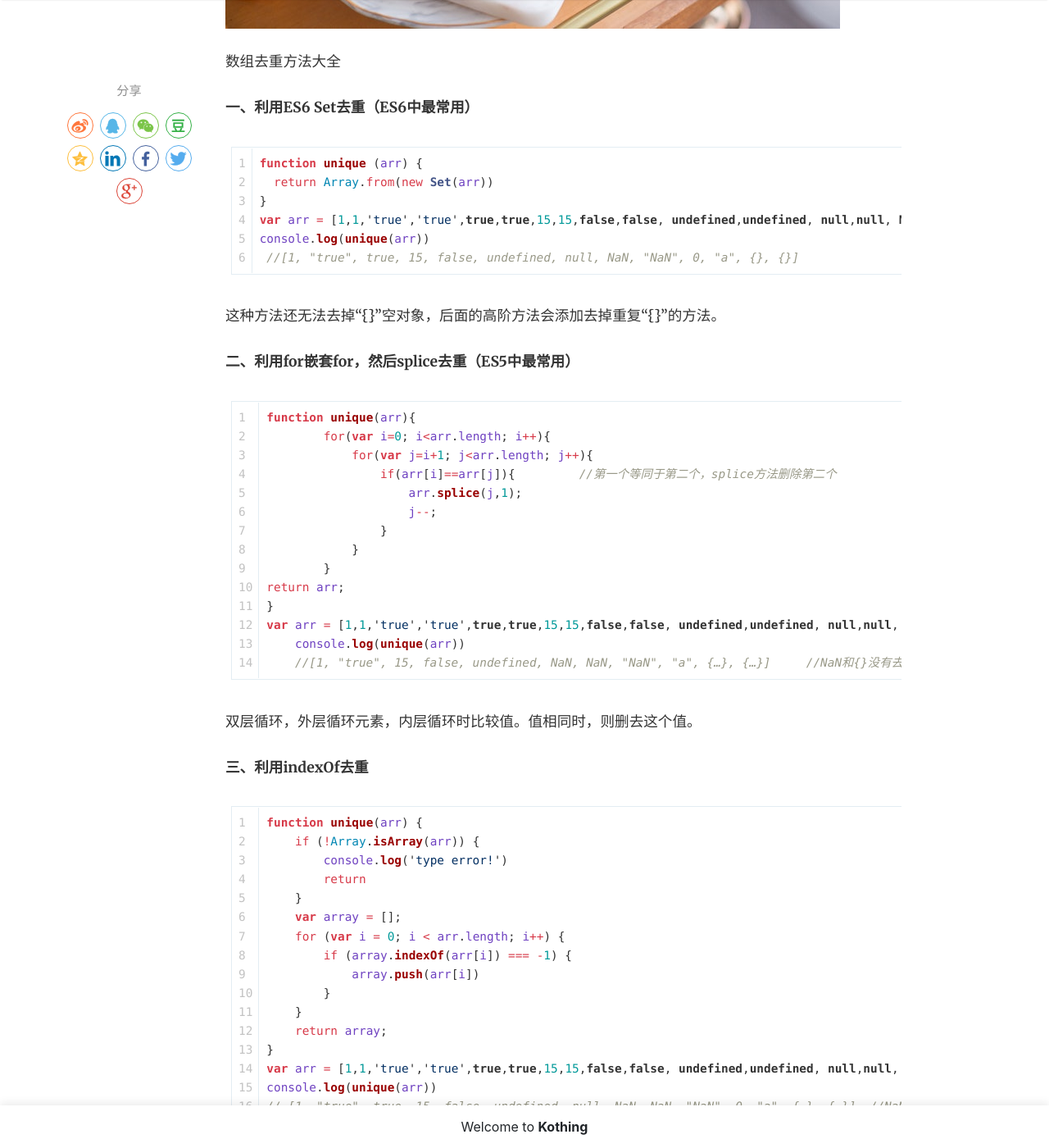
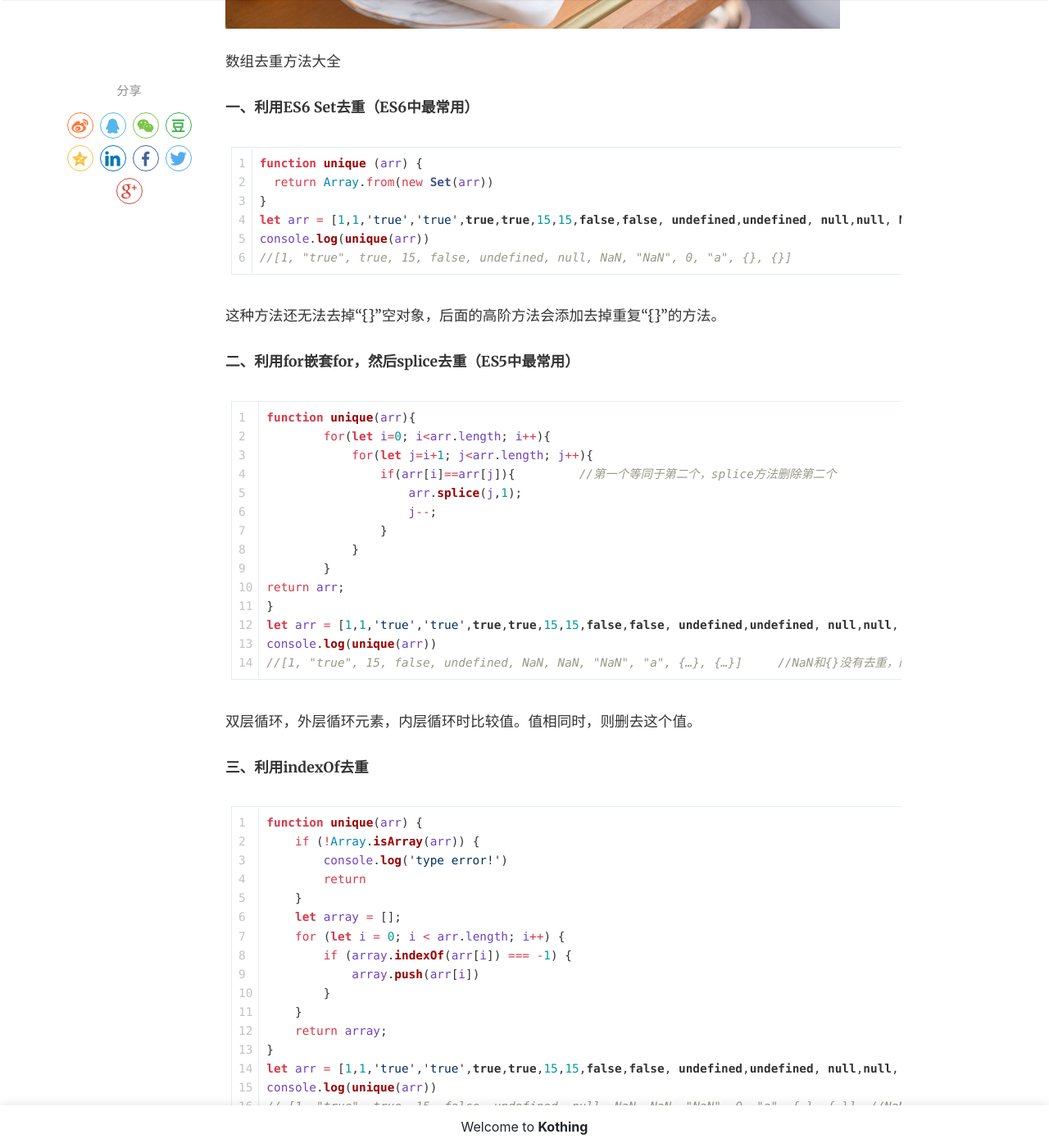
Before and after one commit to kothing/kothing.github.io, a Jekyll site: the page built from _posts/2020-10-16-array-deduplication.md, in a window 1280 px wide and 1400 px high, scrolled down 815 px. Shown: the whole window at 82% size. Built offline with Jekyll 4.4.1, drawn with Linux system fonts in a browser that asks for light colours; nearby versions of some CDN libraries; comment, search, counter and statistics services are not loaded; some of the changed text lies outside the part shown.

Commit message:
Update 2020-10-16-array-deduplication.md

````diff
--- a/_posts/2020-10-16-array-deduplication.md
+++ b/_posts/2020-10-16-array-deduplication.md
@@ -17,9 +17,9 @@ rating: 5
 function unique (arr) {
   return Array.from(new Set(arr))
 }
-var arr = [1,1,'true','true',true,true,15,15,false,false, undefined,undefined, null,null, NaN, NaN,'NaN', 0, 0, 'a', 'a',{},{}];
+let arr = [1,1,'true','true',true,true,15,15,false,false, undefined,undefined, null,null, NaN, NaN,'NaN', 0, 0, 'a', 'a',{},{}];
 console.log(unique(arr))
- //[1, "true", true, 15, false, undefined, null, NaN, "NaN", 0, "a", {}, {}]
+//[1, "true", true, 15, false, undefined, null, NaN, "NaN", 0, "a", {}, {}]
 ```
 这种方法还无法去掉“{}”空对象，后面的高阶方法会添加去掉重复“{}”的方法。
 
@@ -28,8 +28,8 @@ console.log(unique(arr))
 
 ```js
 function unique(arr){
-        for(var i=0; i<arr.length; i++){
-            for(var j=i+1; j<arr.length; j++){
+        for(let i=0; i<arr.length; i++){
+            for(let j=i+1; j<arr.length; j++){
                 if(arr[i]==arr[j]){         //第一个等同于第二个，splice方法删除第二个
                     arr.splice(j,1);
                     j--;
@@ -38,9 +38,9 @@ function unique(arr){
         }
 return arr;
 }
-var arr = [1,1,'true','true',true,true,15,15,false,false, undefined,undefined, null,null, NaN, NaN,'NaN', 0, 0, 'a', 'a',{},{}];
-    console.log(unique(arr))
-    //[1, "true", 15, false, undefined, NaN, NaN, "NaN", "a", {…}, {…}]     //NaN和{}没有去重，两个null直接消失了
+let arr = [1,1,'true','true',true,true,15,15,false,false, undefined,undefined, null,null, NaN, NaN,'NaN', 0, 0, 'a', 'a',{},{}];
+console.log(unique(arr))
+//[1, "true", 15, false, undefined, NaN, NaN, "NaN", "a", {…}, {…}]     //NaN和{}没有去重，两个null直接消失了
 ```
 双层循环，外层循环元素，内层循环时比较值。值相同时，则删去这个值。
 
@@ -53,15 +53,15 @@ function unique(arr) {
         console.log('type error!')
         return
     }
-    var array = [];
-    for (var i = 0; i < arr.length; i++) {
+    let array = [];
+    for (let i = 0; i < arr.length; i++) {
         if (array.indexOf(arr[i]) === -1) {
             array.push(arr[i])
         }
     }
     return array;
 }
-var arr = [1,1,'true','true',true,true,15,15,false,false, undefined,undefined, null,null, NaN, NaN,'NaN', 0, 0, 'a', 'a',{},{}];
+let arr = [1,1,'true','true',true,true,15,15,false,false, undefined,undefined, null,null, NaN, NaN,'NaN', 0, 0, 'a', 'a',{},{}];
 console.log(unique(arr))
 // [1, "true", true, 15, false, undefined, null, NaN, NaN, "NaN", 0, "a", {…}, {…}]  //NaN、{}没有去重
 ```
@@ -77,16 +77,16 @@ function unique(arr) {
         return;
     }
     arr = arr.sort()
-    var arrry= [arr[0]];
-    for (var i = 1; i < arr.length; i++) {
+    let arrry= [arr[0]];
+    for (let i = 1; i < arr.length; i++) {
         if (arr[i] !== arr[i-1]) {
             arrry.push(arr[i]);
         }
     }
     return arrry;
 }
-     var arr = [1,1,'true','true',true,true,15,15,false,false, undefined,undefined, null,null, NaN, NaN,'NaN', 0, 0, 'a', 'a',{},{}];
-        console.log(unique(arr))
+let arr = [1,1,'true','true',true,true,15,15,false,false, undefined,undefined, null,null, NaN, NaN,'NaN', 0, 0, 'a', 'a',{},{}];
+console.log(unique(arr))
 // [0, 1, 15, "NaN", NaN, NaN, {…}, {…}, "a", false, null, true, "true", undefined]      //NaN、{}没有去重
 ```
 利用sort()排序方法，然后根据排序后的结果进行遍历及相邻元素比对
@@ -100,7 +100,7 @@ function unique(arr) {
         console.log('type error!')
         return
     }
-    var array =[];
+    let array =[];
     for(var i = 0; i < arr.length; i++) {
             if( !array.includes( arr[i]) ) {//includes 检测数组是否有某个值
                     array.push(arr[i]);
@@ -108,9 +108,9 @@ function unique(arr) {
     }
     return array
 }
-var arr = [1,1,'true','true',true,true,15,15,false,false, undefined,undefined, null,null, NaN, NaN,'NaN', 0, 0, 'a', 'a',{},{}];
-    console.log(unique(arr))
-    //[1, "true", true, 15, false, undefined, null, NaN, "NaN", 0, "a", {…}, {…}]     //{}没有去重
+let arr = [1,1,'true','true',true,true,15,15,false,false, undefined,undefined, null,null, NaN, NaN,'NaN', 0, 0, 'a', 'a',{},{}];
+console.log(unique(arr))
+//[1, "true", true, 15, false, undefined, null, NaN, "NaN", 0, "a", {…}, {…}]     //{}没有去重
 ```
 
 
@@ -118,13 +118,13 @@ var arr = [1,1,'true','true',true,true,15,15,false,false, undefined,undefined, n
 
 ```js
 function unique(arr) {
-    var obj = {};
+    let obj = {};
     return arr.filter(function(item, index, arr){
         return obj.hasOwnProperty(typeof item + item) ? false : (obj[typeof item + item] = true)
     })
 }
-    var arr = [1,1,'true','true',true,true,15,15,false,false, undefined,undefined, null,null, NaN, NaN,'NaN', 0, 0, 'a', 'a',{},{}];
-        console.log(unique(arr))
+let arr = [1,1,'true','true',true,true,15,15,false,false, undefined,undefined, null,null, NaN, NaN,'NaN', 0, 0, 'a', 'a',{},{}];
+console.log(unique(arr))
 //[1, "true", true, 15, false, undefined, null, NaN, "NaN", 0, "a", {…}]   //所有的都去重了
 ```
 
@@ -138,8 +138,8 @@ function unique(arr) {
     return arr.indexOf(item, 0) === index;
   });
 }
-    var arr = [1,1,'true','true',true,true,15,15,false,false, undefined,undefined, null,null, NaN, NaN,'NaN', 0, 0, 'a', 'a',{},{}];
-        console.log(unique(arr))
+let arr = [1,1,'true','true',true,true,15,15,false,false, undefined,undefined, null,null, NaN, NaN,'NaN', 0, 0, 'a', 'a',{},{}];
+console.log(unique(arr))
 //[1, "true", true, 15, false, undefined, null, "NaN", 0, "a", {…}, {…}]
 ```
 
````
